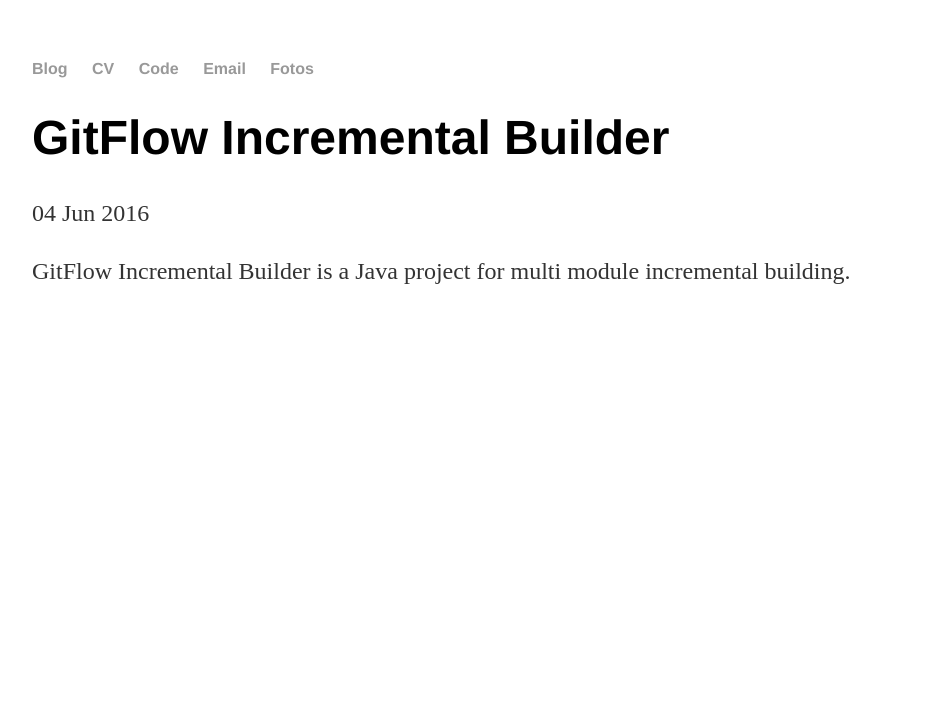
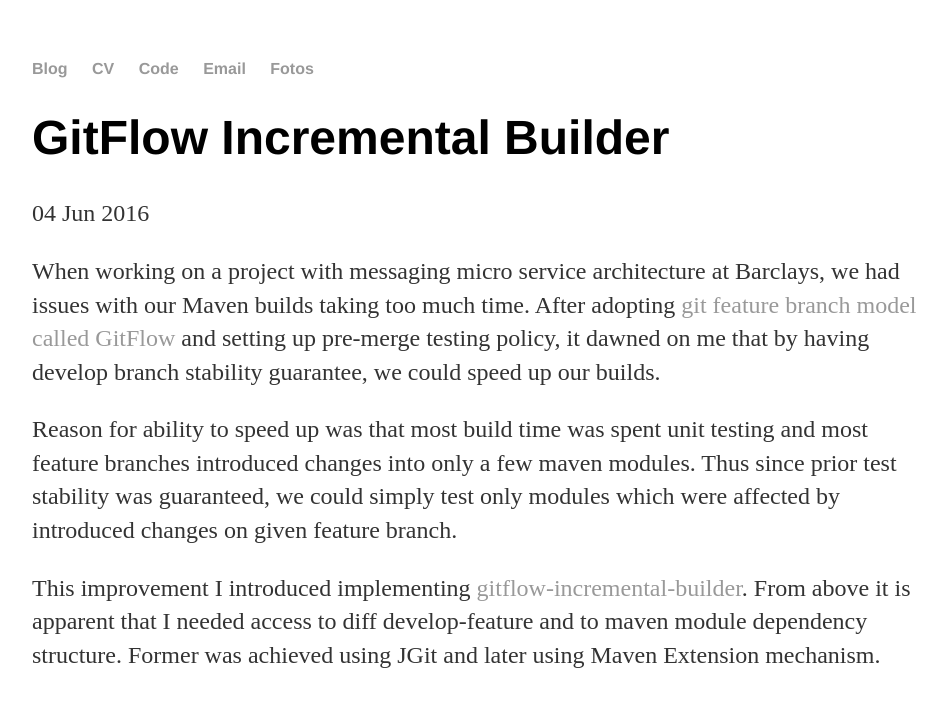
Before and after one commit to vackosar/vackosar.github.io, a Jekyll site: the page built from _posts/2016-06-04-GitFlow-Incremental-Builder.md, in a window 1280 px wide. Shown: the top 707 px of the page, without its empty margins (160-1107 px from the left). Built offline with Jekyll 4.4.1, drawn with Linux system fonts in a browser that asks for light colours.

Commit message:
Write GIB post.

```diff
--- a/_posts/2016-06-04-GitFlow-Incremental-Builder.md
+++ b/_posts/2016-06-04-GitFlow-Incremental-Builder.md
@@ -4,4 +4,8 @@
 date: 2016-06-04
 ---
 
-GitFlow Incremental Builder is a Java project for multi module incremental building.
+When working on a project with messaging micro service architecture at Barclays, we had issues with our Maven builds taking too much time. After adopting [git feature branch model called GitFlow](http://nvie.com/posts/a-successful-git-branching-model/) and setting up pre-merge testing policy, it dawned on me that by having develop branch stability guarantee, we could speed up our builds.
+
+Reason for ability to speed up was that most build time was spent unit testing and most feature branches introduced changes into only a few maven modules. Thus since prior test stability was guaranteed, we could simply test only modules which were affected by introduced changes on given feature branch.
+
+This improvement I introduced implementing [gitflow-incremental-builder](https://github.com/vackosar/gitflow-incremental-builder). From above it is apparent that I needed access to diff develop-feature and to maven module dependency structure. Former was achieved using JGit and later using Maven Extension mechanism.
```
